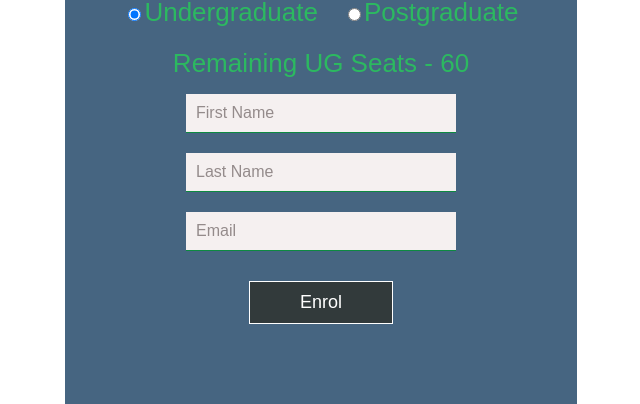
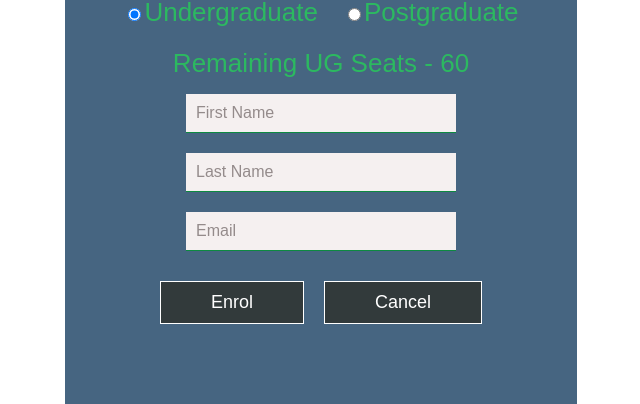
Before and after one commit to RossJames-lab/Student-Enrollment-Form, a React (Vite) app: page / in a window 1280 px wide. Shown: the part 137-541 px from the top of the page, without its empty margins (319-959 px from the left). Built offline with nearby package versions, Linux system fonts and the light colour scheme.

Commit message:
made changes to allow for student editing on enrol list

```diff
--- a/src/App.css
+++ b/src/App.css
@@ -74,8 +74,9 @@
   list-style-type: none;
   padding: 0;
 }
-#btnEnrol {
-  border: 1px solid ;
+.btn
+{
+  border: 1px solid;
   background: rgb(50, 58, 59);
   font-size: 18px;
   color: white;
@@ -84,6 +85,9 @@
   cursor: pointer;
   transition: 0.4s;
   margin-bottom: 30px;
+}
+#btnCancel {
+ margin-left:20px;
 }
 ::placeholder {
   color: rgba(83, 70, 70, 0.596);
--- a/src/enrolList.jsx
+++ b/src/enrolList.jsx
@@ -7,25 +7,33 @@ const EnrolList = (props) => {
   const [items, setItems] = useState([]);
 
   useEffect(() => {
-    const curItemKey = props.studentDetails.key;
-    if (curItemKey) {
-      setItems(prevItems => [...prevItems, props.studentDetails]);
-      props.setStudentDetails({});
-    }
+    let updatedItems = items;
     // Execute deletion on the selected item.
     if (props.action === "delete") {
-      // filter the selected item
-      const deleteItem = items.filter(
+      // Filter the selected item
+      const deleteItem = updatedItems.filter(
         (item) => item.key === props.selectedItemId
       )[0];
-
+      // Update seats
+      props.restoreSeats(deleteItem.program);
       // Remove from the list
-      setItems(prevItems => prevItems.filter((item) => item !== deleteItem));
-      // update seats
-      props.restoreSeats(deleteItem.program);
+      updatedItems = updatedItems.filter((item) => item !== deleteItem);
     }
-  }, [props]);
-
+    // Update the list items with the student details after rendering
+    const curItemKey = studentDetails.key;
+    if (curItemKey) {
+      const i = updatedItems.findIndex((item) => item.key === curItemKey);
+      if (i > -1) {
+        updatedItems = updatedItems.map((item) =>
+          item.key === curItemKey ? studentDetails : item
+        );
+      } else {
+        updatedItems = [...updatedItems, studentDetails];
+      }
+      setStudentDetails({});
+    }
+    setItems(updatedItems);
+  }, [props, studentDetails, setStudentDetails]);
 
   // Columns for the detail list.
   const columns = [
--- a/src/enrollement_form.jsx
+++ b/src/enrollement_form.jsx
@@ -1,36 +1,59 @@
-
 import { useState } from "react";
 import "./App.css";
 import { MdEdit, MdDelete } from "react-icons/md";
 
-const EnrolmentForm =(props) => {
+const EnrolmentForm = (props) => {
   const [firstName, setFirstName] = useState("");
   const [lastName, setLastName] = useState("");
   const [email, setEmail] = useState("");
   const [welcomeMessage, setWelcomeMessage] = useState("");
+  const [btnValue, setBtnValue] = useState("Enrol");
+  const [studentID, setStudentID] = useState(0);
+
+  const handleEdit = (stId) => {
+    handleInputReset(firstName, lastName, email);
+    setStudentID(stId);
+    setBtnValue("Update");
+  };
+
+  const handleClickCancel = (event) => {
+    handleInputReset("", "", "");
+    setBtnValue("Enrol");
+    event.preventDefault();
+  };
+
   const handleClick = (event) => {
-    handleInputReset("","","");
+    handleInputReset("", "", "");
     props.setSeats(props.currentSeats - 1);
-   // Student ID generation Student ID generation
+    // Student ID generation
     const randomKey = Math.floor(1000 + Math.random() * 9000);
     let id = randomKey;
+    setStudentID(randomKey);
+    // For Enrol, use the randomKey variable and for Update use the state variable
+    id = btnValue === "Enrol" ? randomKey : studentID;
     props.setStudentDetails({
       key: id,
       fname: firstName,
       lname: lastName,
       program: props.chosenProgram,
       email: email,
-        edit: <MdEdit className="actionIcon" />,
-      delete: <MdDelete className="actionIcon" onClick={() => props.handleItemSelection("delete",id)}/>
-   });
+      edit: <MdEdit className="actionIcon" onClick={() => handleEdit(id)} />,
+      delete: (
+        <MdDelete
+          className="actionIcon"
+          onClick={() => props.handleItemSelection("delete", id)}
+        />
+      ),
+    });
+    setBtnValue("Enrol");
     event.preventDefault();
   };
-//change of input value set method
+  // Change of input value set method
   const handleInputChange = (setInput, event) => {
     setInput(event.target.value);
   };
-//set input fields
-const handleInputReset = (fname, lname, email) => {
+  // Set input fields
+  const handleInputReset = (fname, lname, email) => {
     setFirstName(fname);
     setLastName(lname);
     setEmail(email);
@@ -38,11 +61,10 @@ const handleInputReset = (fname, lname, email) => {
   return (
     <div>
       <div className="enrolContainer">
-        <form className="enrolForm" name="enrolForm" >
-            <ul className="ulEnrol">
-
-           <li>
-              <label for="firstname"></label>
+        <form className="enrolForm" name="enrolForm">
+          <ul className="ulEnrol">
+            <li>
+              <label htmlFor="firstname"></label>
               <input
                 type="text"
                 className="inputFields"
@@ -54,9 +76,9 @@ const handleInputReset = (fname, lname, email) => {
               />
             </li>
             <li>
-              <label for="lastname"></label>
+              <label htmlFor="lastname"></label>
               <input
-                type="test"
+                type="text"
                 className="inputFields"
                 id="lastname"
                 name="lastname"
@@ -66,7 +88,7 @@ const handleInputReset = (fname, lname, email) => {
               />
             </li>
             <li>
-              <label for="email"></label>
+              <label htmlFor="email"></label>
               <input
                 type="email"
                 className="inputFields"
@@ -82,18 +104,30 @@ const handleInputReset = (fname, lname, email) => {
                 type="submit"
                 id="btnEnrol"
                 name="Enrol"
+                className="btn"
                 alt="Enrol"
-                value="Enrol"
+                value={btnValue}
                 onClick={handleClick}
               />
+              <input
+                type="submit"
+                id="btnCancel"
+                name="Cancel"
+                className="btn"
+                alt="Cancel"
+                value="Cancel"
+                onClick={handleClickCancel}
+              />
             </li>
-          <li> <label id="studentMsg" className="message">
-          {welcomeMessage}
-        </label></li>
+            <li>
+              <label id="studentMsg" className="message">
+                {welcomeMessage}
+              </label>
+            </li>
           </ul>
         </form>
       </div>
     </div>
   );
-}
+};
 export default EnrolmentForm;
```
